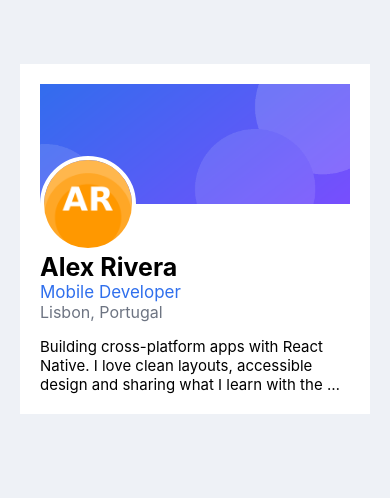
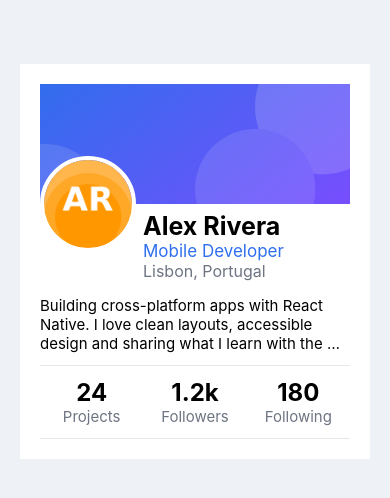
Before and after one commit to Mor4n/01-Practical-task-Components, a React Native app in the folder profile-card/: screen / in a window 390 px wide. Shown: the top 498 px of the page. Built offline with nearby package versions, Linux system fonts and the light colour scheme.

Commit message:
step 3: header and stats rows using flexbox

```diff
--- a/profile-card/App.js
+++ b/profile-card/App.js
@@ -20,25 +20,44 @@ export default function App() {
       {/* TODO STEP 1: build the card with View and Text (name, role, location, bio) */}
       <View style={styles.card}>
 
-      {/* TODO STEP 2: add the banner and the avatar with Image */}
+        {/* TODO STEP 2: add the banner and the avatar with Image */}
         <Image source={require('./assets/banner.png')} style={styles.banner} resizeMode='cover'/>
 
-        <Image source={require('./assets/avatar.png')} style={styles.avatar}/>
+        {/* TODO STEP 3: header row and stats row with Flexbox */}
 
+        <View style={styles.header}>
+          <Image source={require('./assets/avatar.png')} style={styles.avatar}/>
 
-        <Text style={styles.name}>Alex Rivera</Text>
+          <View style={styles.information}>
+            <Text style={styles.name}>Alex Rivera</Text>
 
-        <Text style={styles.role}>Mobile Developer</Text>
+            <Text style={styles.role}>Mobile Developer</Text>
 
-        <Text style={styles.location}>Lisbon, Portugal</Text>
+            <Text style={styles.location}>Lisbon, Portugal</Text>
+          </View>
+
+        </View>
 
         <Text style={styles.bio} numberOfLines={3}>{BIO}</Text>
 
+        <View style={styles.rowStats}>
+
+          {
+          STATS.map( item => (
+            <View style={styles.stats} key={item.label}>
+
+                <Text style={styles.value}>{item.value}</Text>
+                <Text style={styles.label}>{item.label}</Text>
+
+            </View>
+
+          )
+          )}
+        </View>
 
       </View>
 
 
-      {/* TODO STEP 3: header row and stats row with Flexbox */}
       {/* TODO STEP 4: online badge, skill tags and action buttons (layout) */}
       {/* TODO STEP 5: polish the styles (colors, typography, shadow) */}
     </View>
@@ -85,6 +104,37 @@ const styles = StyleSheet.create({
     borderWidth: 4,
     borderColor:"#ffffff",
     marginTop:-48
+  },
+  header:{
+    flexDirection:'row',
+  },
+  information:{
+    flex:1,
+    marginTop:7,
+    marginLeft:7
+
+  },
+  rowStats:{
+    flexDirection:"row",
+    marginTop:12,
+    borderTopWidth:1,
+    borderBottomWidth: 1,
+    borderColor: '#e7e7e7',
+    paddingVertical: 12,
+  },
+  stats:{
+    flex:1,
+    alignItems:"center"
+
+  },
+  value:{
+    fontSize:24,
+    fontWeight:"bold",
+  },
+  label:{
+    fontSize:15,
+    color: '#6d7482'
+
   }
 
 
```
